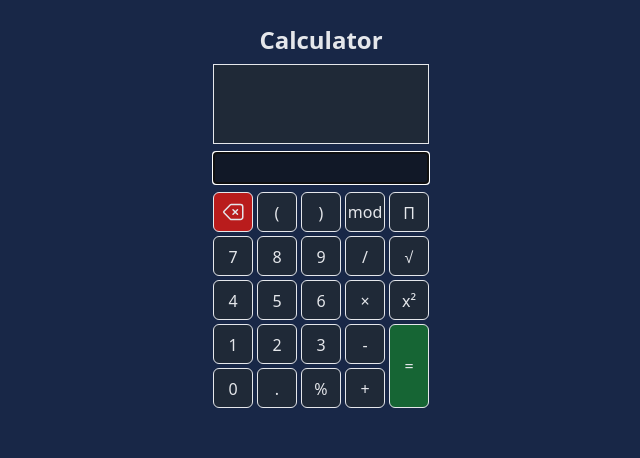
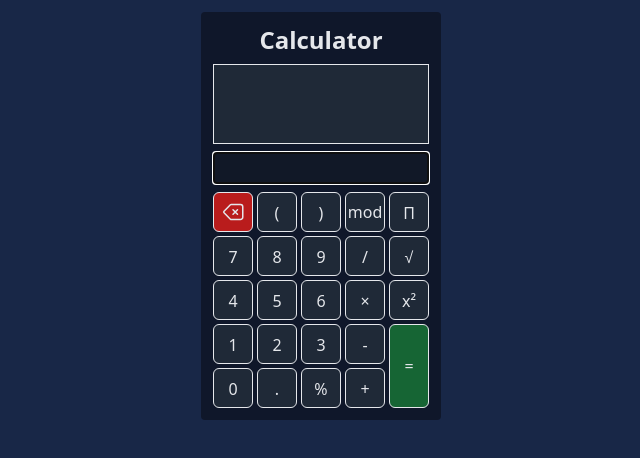
Before and after one commit to COValhalla/calculator-react, a React (Vite) app: page / in a window 1280 px wide. Shown: the top 458 px of the page, without its empty margins (319-959 px from the left). Built offline with nearby package versions, Linux system fonts and the light colour scheme.

Commit message:
Improved style.

```diff
--- a/src/App.jsx
+++ b/src/App.jsx
@@ -47,7 +47,7 @@ function App() {
   }
 
   return (
-    <div className="mx-auto flex w-min flex-col items-center gap-2 p-6 text-gray-200">
+    <div className="m-3 mx-auto flex w-min flex-col items-center gap-2 rounded bg-slate-900 p-3 text-gray-200">
       <h1 className="text-2xl font-bold">Calculator</h1>
       <Display inputAdd={inputAdd} inputUpdate={inputUpdate} result={result} />
       <Input
```
